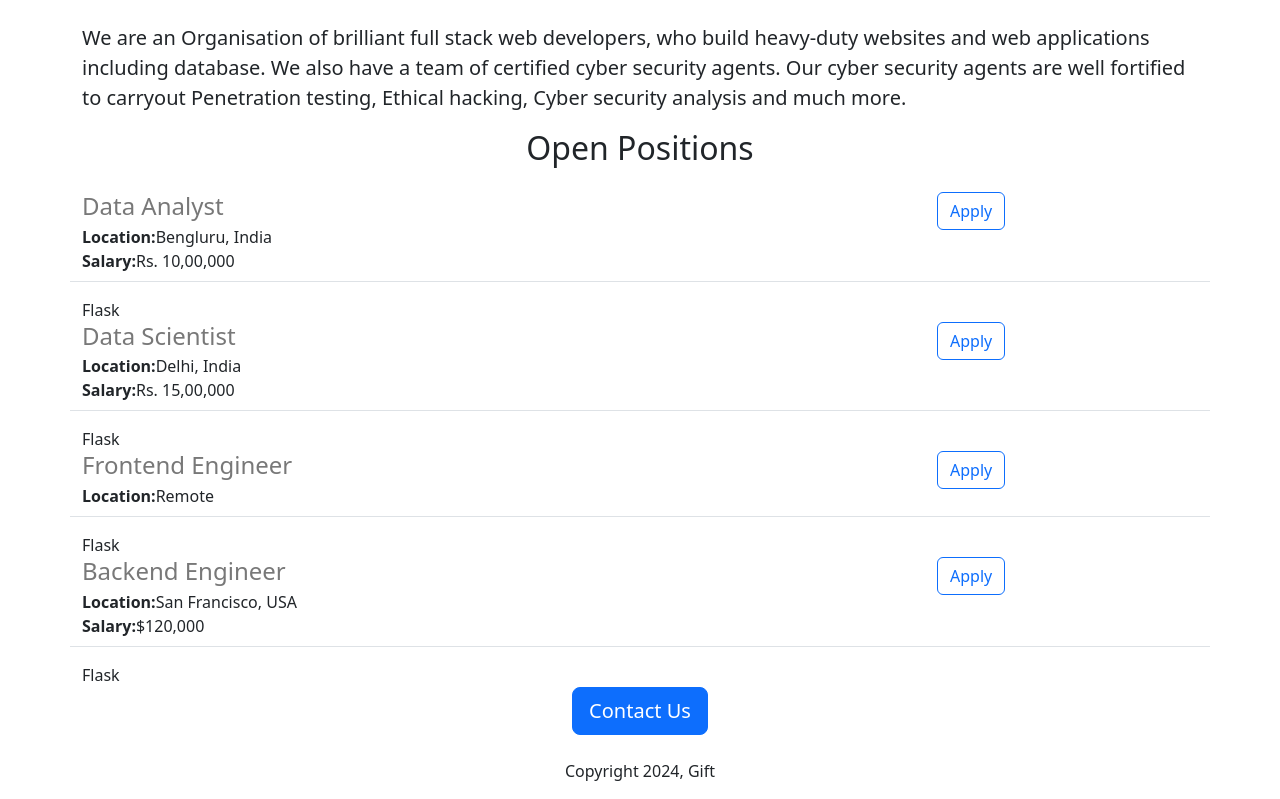
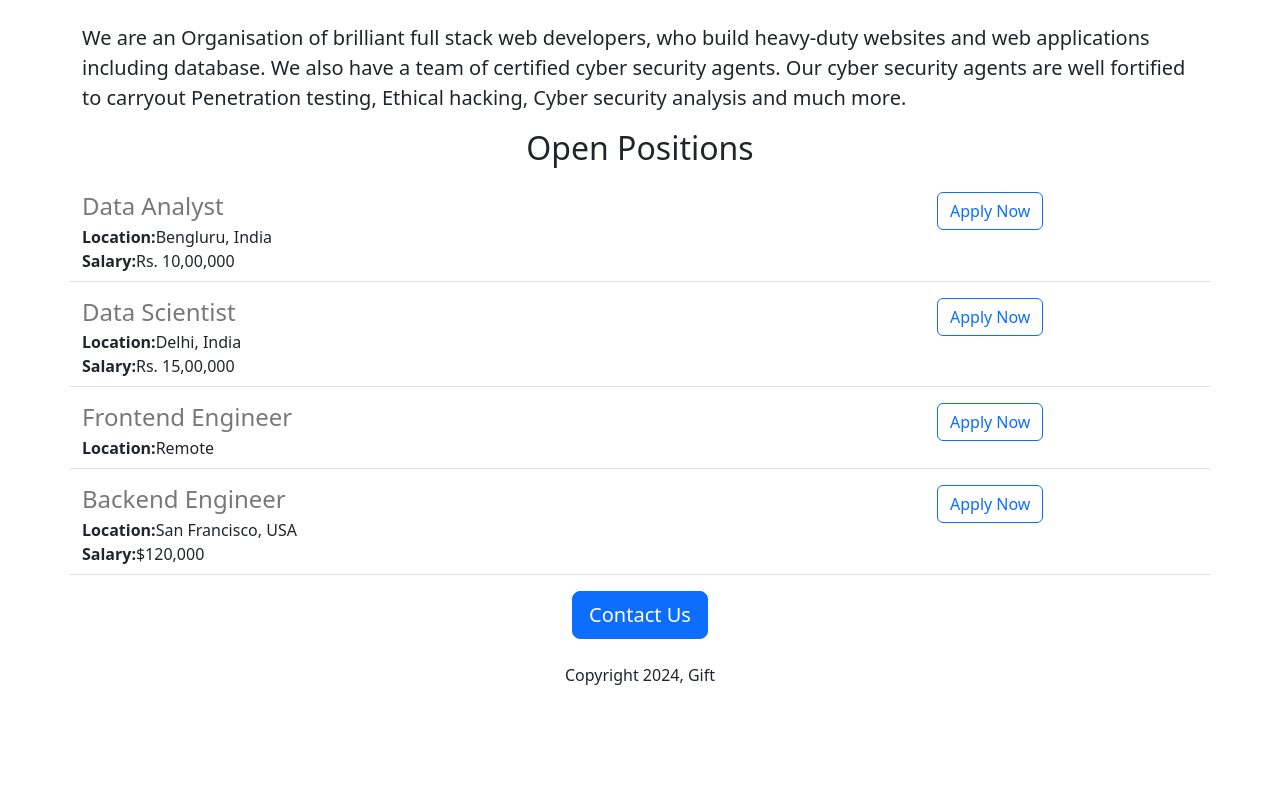
Before and after one commit to Ebikemeese/gift-website, a Flask app: page / in a window 1280 px wide. Shown: the part 487-1286 px from the top of the page. After the commit the page ends 1172 px from the top, so only its background shows below. Run offline with Flask 3, Linux system fonts and the light colour scheme.

Commit message:
Changed apply button

```diff
--- a/templates/jobitem.html
+++ b/templates/jobitem.html
@@ -11,8 +11,8 @@
    {% endif %}
    </div>
    <div class="col-3">
-      <button type="button" class="btn btn-outline-primary">Apply</button>
+      <button type="button" class="btn btn-outline-primary">Apply Now</button>
    </div>
 
 
-</div>Flask
+</div>
```
